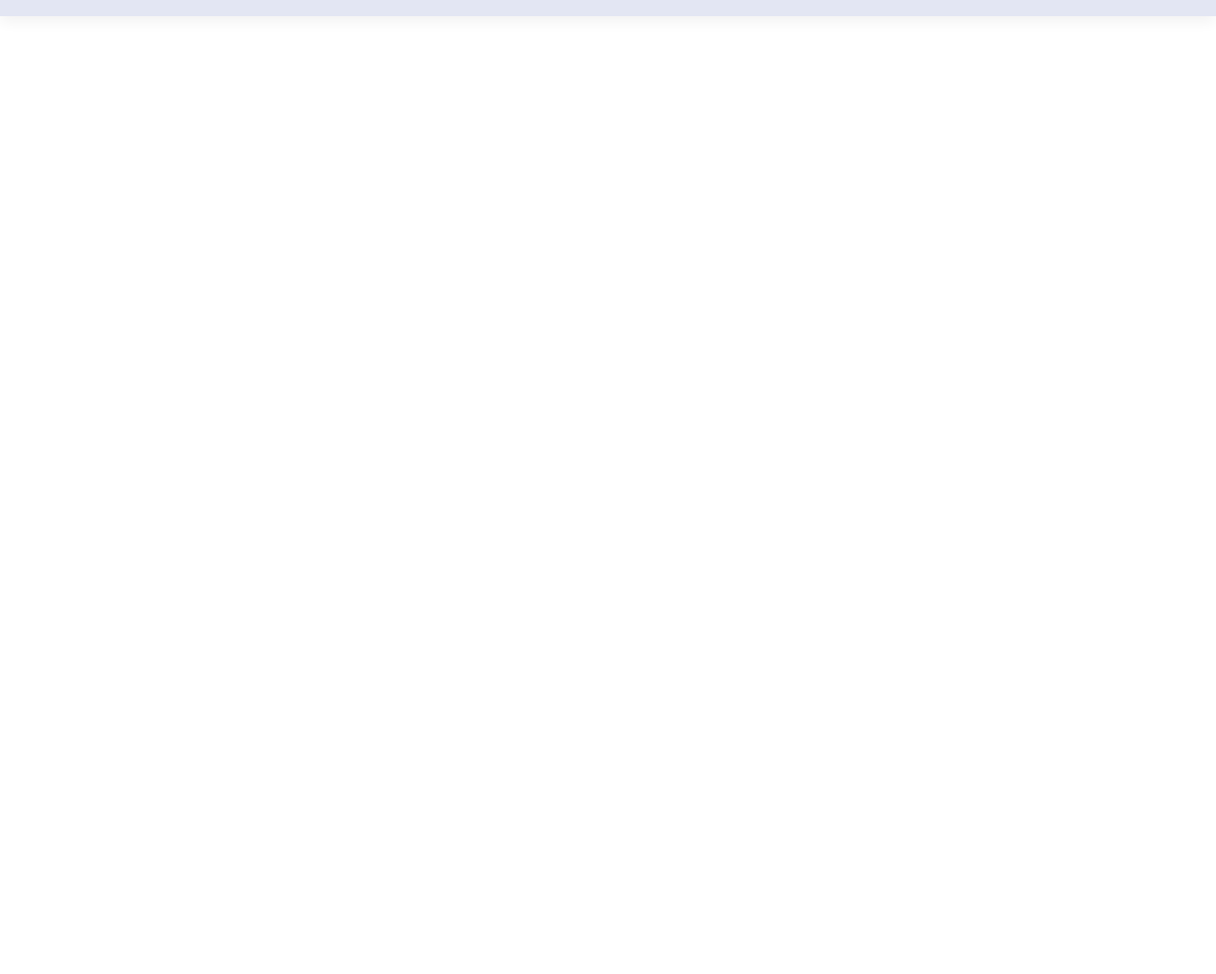
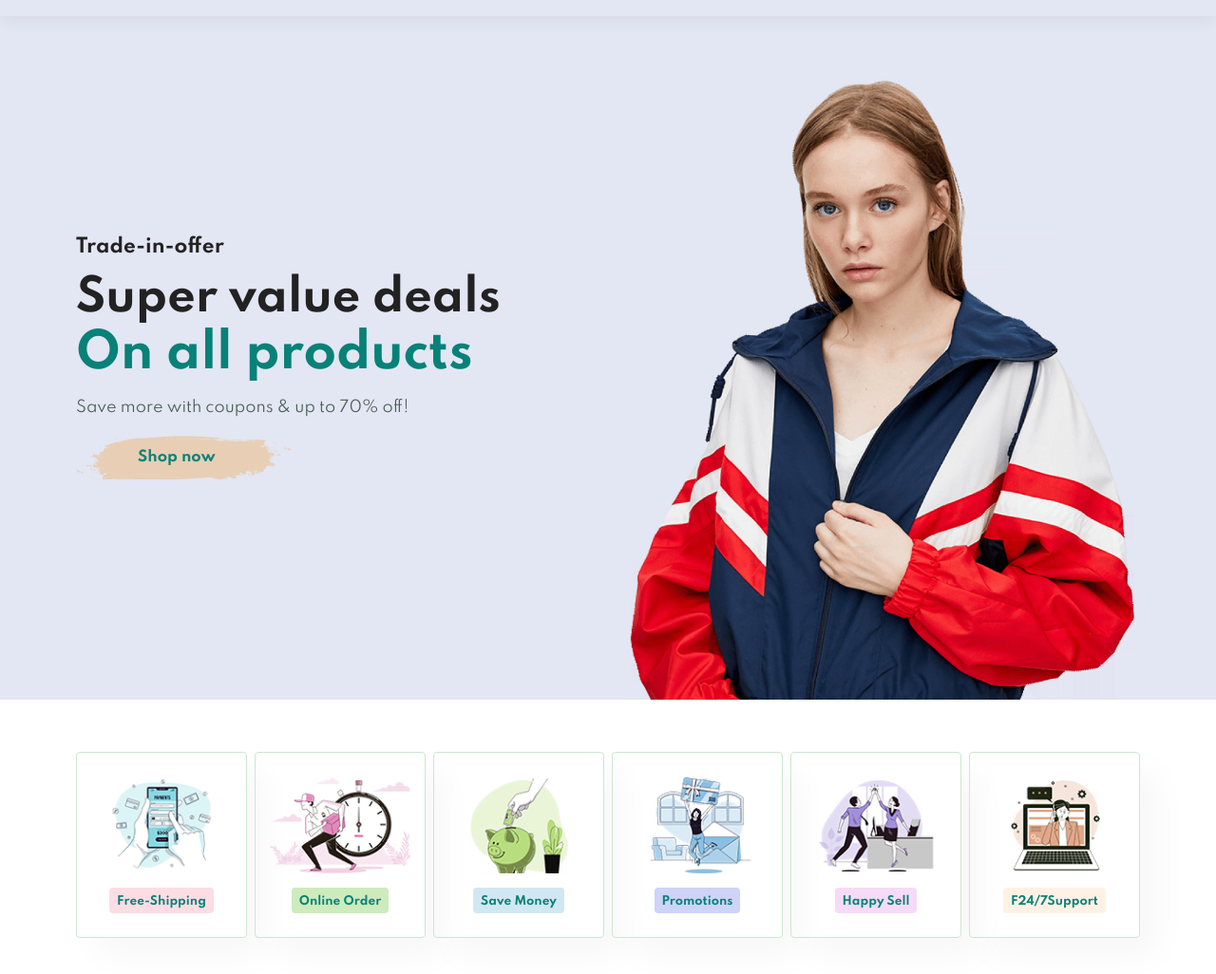
Before and after one commit to vijay714371/Ecommerce, a plain HTML site: page index.html in a window 1280 px wide. Shown: the part 68-1094 px from the top of the page at 95% size. Before the commit the page ends 800 px from the top, so only its background shows below. Drawn offline with Linux system fonts and the light colour scheme.

Commit message:
second commit

```diff
--- a/index.html
+++ b/index.html
@@ -25,6 +25,41 @@
         </div>
     </section>
 
+    <section id="hero">
+        <h4>Trade-in-offer</h4>
+        <h2>Super value deals</h2>
+        <h1>On all products</h1>
+        <p>Save more with coupons & up to 70% off!</p>
+        <button>Shop now</button>
+    </section>
+
+    <section id="feature" class="section-p1">
+        <div class="fe-box">
+            <img src="img/features/f1.png" alt="">
+            <h6>Free-Shipping</h6>
+        </div>
+        <div class="fe-box">
+            <img src="img/features/f2.png" alt="">
+            <h6>Online Order</h6>
+        </div>
+        <div class="fe-box">
+            <img src="img/features/f3.png" alt="">
+            <h6>Save Money</h6>
+        </div>
+        <div class="fe-box">
+            <img src="img/features/f4.png" alt="">
+            <h6>Promotions</h6>
+        </div>
+        <div class="fe-box">
+            <img src="img/features/f5.png" alt="">
+            <h6>Happy Sell</h6>
+        </div>
+        <div class="fe-box">
+            <img src="img/features/f6.png" alt="">
+            <h6>F24/7Support</h6>
+        </div>
+    </section>
+
 
     <script src="script.js"></script>
 </body>
--- a/style.css
+++ b/style.css
@@ -47,6 +47,10 @@ body{
     padding: 20px 80px;
     background: #E3E6F3;
     box-shadow: 0 5px 15px rgba(0,0,0, 0.06);
+    z-index: 999;
+    position: sticky;
+    top: 0;
+    left: 0;
 }
 #navbar{
     display: flex;
@@ -81,3 +85,82 @@ body{
     bottom: -4px;
     left: 20px;
 }
+/* home apage*/
+#hero{
+    background-image: url(img/hero4.png);
+    height: 90vh;
+width: 100%;
+background-position: top 25% right 0%;
+background-size: cover;
+padding: 0 80px;
+display: flex;
+flex-direction: column;
+align-items: flex-start;
+justify-content: center;
+
+}
+#hero h4{
+    padding-bottom: 15px;
+}
+#hero h1{
+    color: #088178;
+}
+#hero button{
+    background-image: url(img/button.png);
+    background-color: transparent;
+    color: #088178;
+    border: 0;
+    padding: 14px 80px 14px 65px;
+    background-repeat: no-repeat;
+    cursor: pointer;
+    font-weight: 700;
+    font-size: 15px;
+}
+#feature{
+    display: flex ;
+    align-items: center;
+    justify-content: space-between;
+    flex-wrap: wrap;
+}
+
+#feature .fe-box{
+    width: 180px;
+    text-align: center;
+    padding: 25px 15px;
+    box-shadow: 20px 20px 34px rgba(0,0,0, 0.03);
+    border: 1px solid #cce7d0 ;
+    border-radius: 4px;
+    margin:15px 0 ;
+}
+#feature .fe-box:hover{
+    box-shadow: 10px 10px 54px rgba(0,0,0, 0.1);
+}
+#feature .fe-box img{
+    width: 100%;
+    margin-bottom: 10px;
+}
+#feature .fe-box h6{
+    display: inline-block;
+    padding: 9px 8px 6px 8px;
+
+    line-height: 1;
+    border-radius: 4px;
+    color: #088178;
+    background-color: #fddde4;
+    cursor: pointer;
+}
+#feature .fe-box:nth-child(2) h6{
+    background-color: #cdebbc;
+}
+#feature .fe-box:nth-child(3) h6{
+    background-color: #d1e8f2;
+}
+#feature .fe-box:nth-child(4) h6{
+    background-color: #cdd4f8;
+}
+#feature .fe-box:nth-child(5) h6{
+    background-color: #f6dbf6;
+}
+#feature .fe-box:nth-child(6) h6{
+    background-color: #fff2e5;
+}
```
